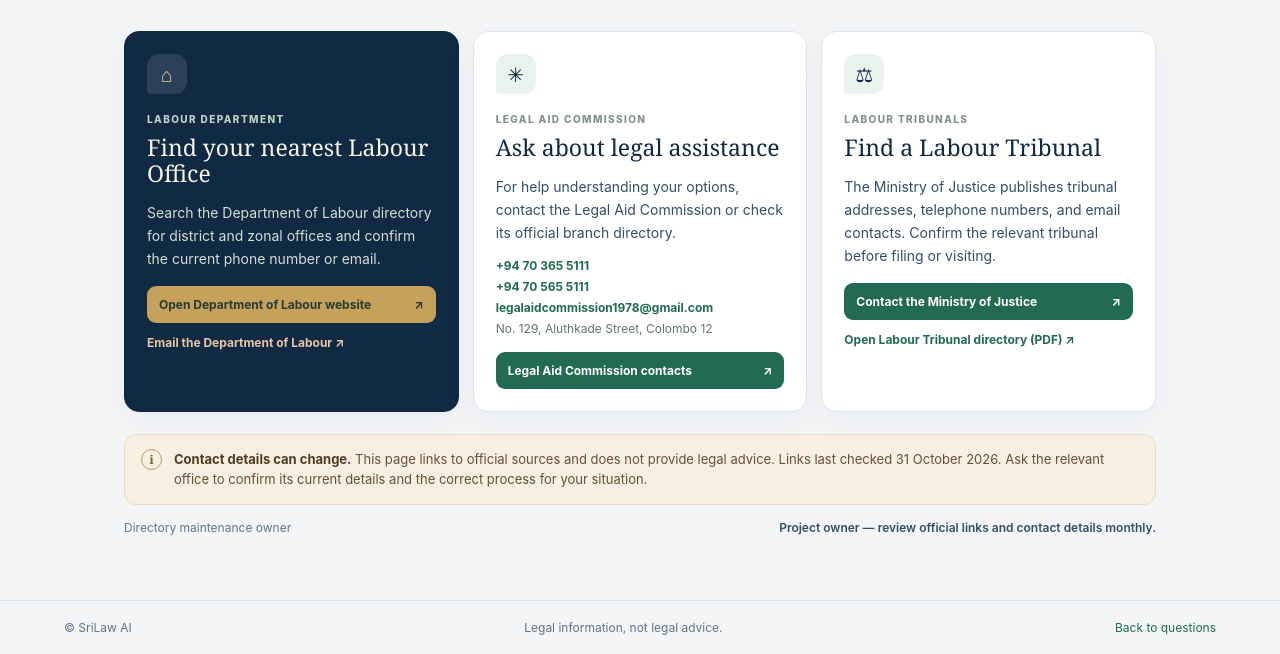
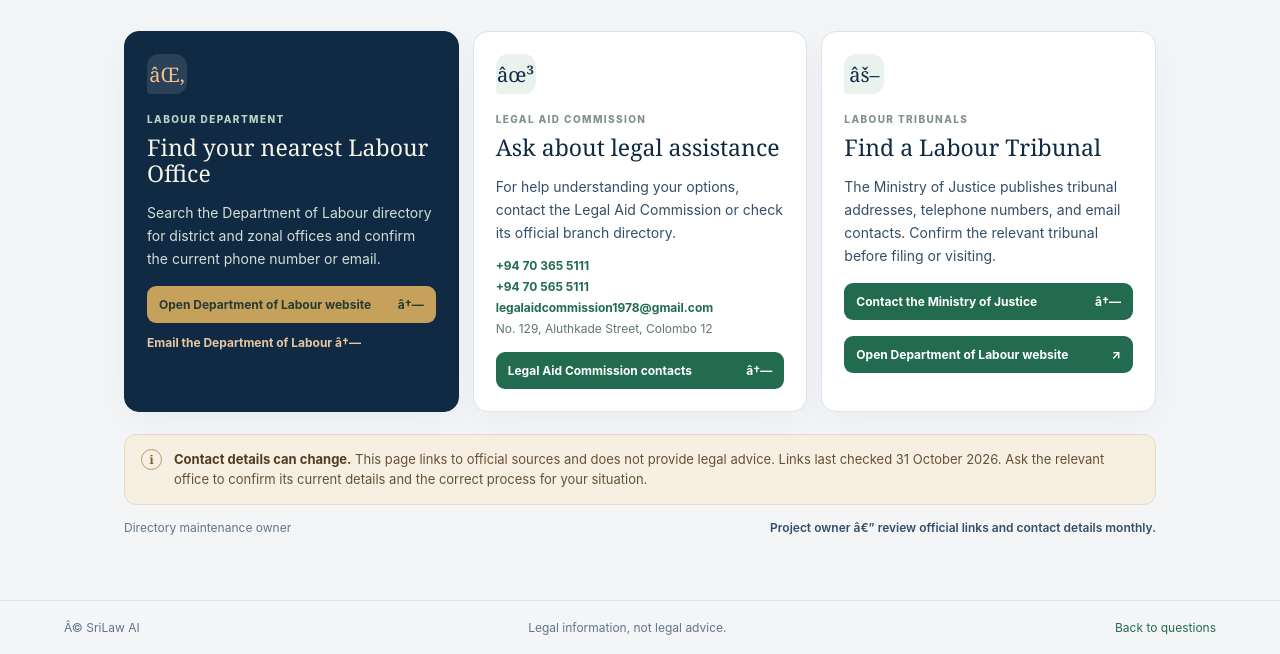
Before and after one commit to SanjanaFernando/nithi-sahaya, a plain HTML site: page frontend/contacts.html in a window 1280 px wide. Shown: the part 352-1006 px from the top of the page. Drawn offline with Linux system fonts and the light colour scheme.

Commit message:
ui fixes

```diff
--- a/frontend/contacts.html
+++ b/frontend/contacts.html
@@ -5,7 +5,7 @@
   <meta name="viewport" content="width=device-width, initial-scale=1">
   <meta name="theme-color" content="#f4f3ee">
   <meta name="description" content="Official Sri Lankan labour-law support contacts.">
-  <title>Get help — SriLaw AI</title>
+  <title>Get help â€” SriLaw AI</title>
   <link rel="icon" href="compliant.png" type="image/png">
   <link rel="stylesheet" href="styles.css">
 </head>
@@ -25,30 +25,30 @@
 
     <div class="contact-grid">
       <article class="contact-card contact-featured">
-        <div class="contact-icon" aria-hidden="true">⌂</div>
+        <div class="contact-icon" aria-hidden="true">âŒ‚</div>
         <p class="section-label">LABOUR DEPARTMENT</p>
         <h2>Find your nearest Labour Office</h2>
         <p>Search the Department of Labour directory for district and zonal offices and confirm the current phone number or email.</p>
-        <a class="primary-link" href="https://labourdept.gov.lk/home/" target="_blank" rel="noopener noreferrer">Open Department of Labour website <span aria-hidden="true">↗</span></a>
-        <a class="secondary-link" href="mailto:contacts@labourdept.gov.lk">Email the Department of Labour ↗</a>
+        <a class="primary-link" href="https://labourdept.gov.lk/home/" target="_blank" rel="noopener noreferrer">Open Department of Labour website <span aria-hidden="true">â†—</span></a>
+        <a class="secondary-link" href="mailto:contacts@labourdept.gov.lk">Email the Department of Labour â†—</a>
       </article>
 
       <article class="contact-card">
-        <div class="contact-icon" aria-hidden="true">✳</div>
+        <div class="contact-icon" aria-hidden="true">âœ³</div>
         <p class="section-label">LEGAL AID COMMISSION</p>
         <h2>Ask about legal assistance</h2>
         <p>For help understanding your options, contact the Legal Aid Commission or check its official branch directory.</p>
         <div class="contact-details"><a href="tel:+94703655111">+94 70 365 5111</a><a href="tel:+94705655111">+94 70 565 5111</a><a href="mailto:legalaidcommission1978@gmail.com">legalaidcommission1978@gmail.com</a><span>No. 129, Aluthkade Street, Colombo 12</span></div>
-        <a class="primary-link" href="https://legalaid.gov.lk/index.php/contact-us" target="_blank" rel="noopener noreferrer">Legal Aid Commission contacts <span aria-hidden="true">↗</span></a>
+        <a class="primary-link" href="https://legalaid.gov.lk/index.php/contact-us" target="_blank" rel="noopener noreferrer">Legal Aid Commission contacts <span aria-hidden="true">â†—</span></a>
       </article>
 
       <article class="contact-card">
-        <div class="contact-icon" aria-hidden="true">⚖</div>
+        <div class="contact-icon" aria-hidden="true">âš–</div>
         <p class="section-label">LABOUR TRIBUNALS</p>
         <h2>Find a Labour Tribunal</h2>
         <p>The Ministry of Justice publishes tribunal addresses, telephone numbers, and email contacts. Confirm the relevant tribunal before filing or visiting.</p>
-        <a class="primary-link" href="https://moj.gov.lk/index.php/en/contact-us/contact-information" target="_blank" rel="noopener noreferrer">Contact the Ministry of Justice <span aria-hidden="true">↗</span></a>
-        <a class="secondary-link" href="https://moj.gov.lk/images/pdf/2023/LT/lt-contact-eng.pdf" target="_blank" rel="noopener noreferrer">Open Labour Tribunal directory (PDF) ↗</a>
+        <a class="primary-link" href="https://moj.gov.lk/index.php/en/contact-us/contact-information" target="_blank" rel="noopener noreferrer">Contact the Ministry of Justice <span aria-hidden="true">â†—</span></a>
+        <a class="primary-link" href="https://labourdept.gov.lk/home/" target="_blank" rel="noopener noreferrer">Open Department of Labour website <span aria-hidden="true">↗</span></a>
       </article>
     </div>
 
@@ -56,9 +56,9 @@
       <span class="notice-icon" aria-hidden="true">i</span>
       <p><strong>Contact details can change.</strong> This page links to official sources and does not provide legal advice. Links last checked 31 October 2026. Ask the relevant office to confirm its current details and the correct process for your situation.</p>
     </section>
-    <div class="contact-owner"><span>Directory maintenance owner</span><strong>Project owner — review official links and contact details monthly.</strong></div>
+    <div class="contact-owner"><span>Directory maintenance owner</span><strong>Project owner â€” review official links and contact details monthly.</strong></div>
   </main>
 
-  <footer><span>© SriLaw AI</span><span>Legal information, not legal advice.</span><a href="index.html">Back to questions</a></footer>
+  <footer><span>Â© SriLaw AI</span><span>Legal information, not legal advice.</span><a href="index.html">Back to questions</a></footer>
 </body>
 </html>
```
